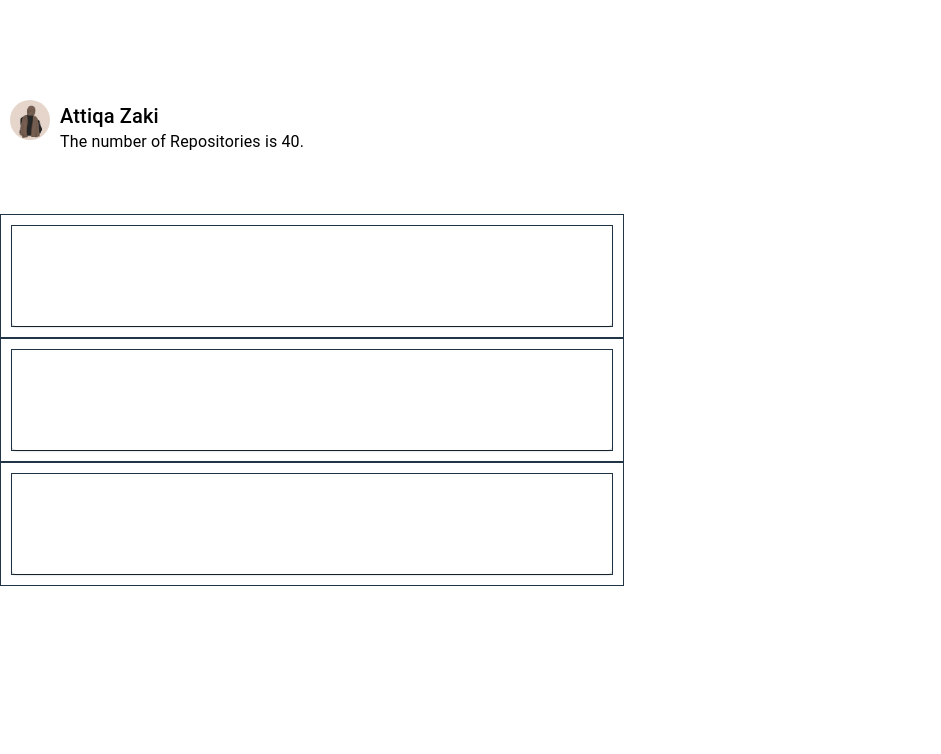
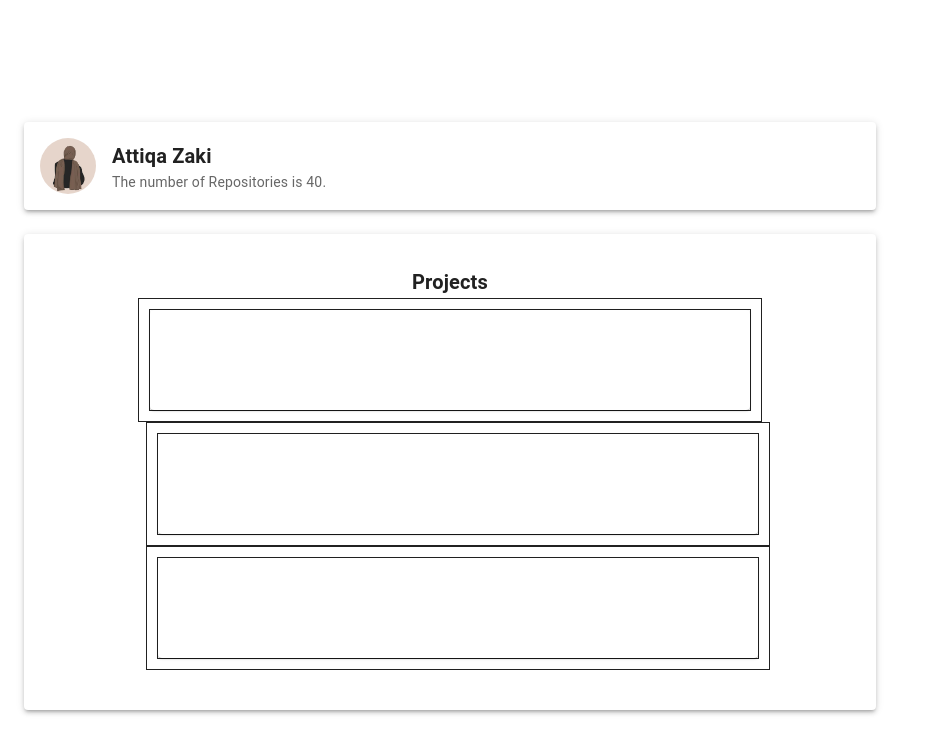
Before and after one commit to Attiqa-Z/GitHub-Profile-Explorer, a React app: page /details/1 in a window 1280 px wide. Shown: the top 754 px of the page, without its empty margins (0-941 px from the left). Built offline with nearby package versions, Linux system fonts and the light colour scheme; the HTML template or start-up script is replaced by a standard one.

Commit message:
Add Some Styling

```diff
--- a/src/components/DetailsPage.tsx
+++ b/src/components/DetailsPage.tsx
@@ -1,54 +1,36 @@
-import { Avatar, Stack, Typography } from "@mui/material";
+import { Avatar, Stack, Typography, Card, CardContent, Box, Container } from "@mui/material";
 import Cards from "./Cards";
+
 const DetailsPage = () => {
-
-
   return (
-    <div>
-      <Stack
-        sx={{
-          position: "absolute",
-          top: "100px",
-          left: "10px",
-          variant: "contained",
-        }}
-      >
-        <Avatar src="/My.image.jpeg" alt="Myimage" />
-      </Stack>
-      <Typography
-        gutterBottom
-        variant="h6"
-        color="black"
-        component="div"
-        sx={{
-          position: "absolute",
-          top: "100px",
-          left: "60px",
-        }}
-      >
+    <Container maxWidth="md">
+      {/* Profile Section */}
+      <Card sx={{ p: 2, mt: 4, display: "flex", alignItems: "center", gap: 2, boxShadow: 3 }}>
+        <Avatar src="/My.image.jpeg" alt="Myimage" sx={{ width: 56, height: 56 }} />
+        <Box>
+          <Typography variant="h6" fontWeight="bold">
             Attiqa Zaki
           </Typography>
-      <Typography
-        variant="body1"
-        color="black"
-        sx={{
-          position: "absolute",
-          top: "130px",
-          left: "60px",
-        }}
-      >
+          <Typography variant="body2" color="text.secondary">
             The number of Repositories is 40.
           </Typography>
+        </Box>
+      </Card>
 
-      <>
-        {" "}
+      {/* Cards Section */}
+      <Card sx={{ mt: 3, p: 2, boxShadow: 3 }}>
+        <CardContent>
+          <Typography variant="h6" textAlign="center" fontWeight="bold">
+            Projects
+          </Typography>
+          <Stack direction="row" spacing={2} justifyContent="center" flexWrap="wrap">
             <Cards />
             <Cards />
             <Cards />
-      </>
-      {/* <><Card/>{id}</> */}
-      {/* You can fetch or display more details for this specific ID */}
-    </div>
+          </Stack>
+        </CardContent>
+      </Card>
+    </Container>
   );
 };
 
```
Lines whose indentation alone changed are shown as unchanged.
